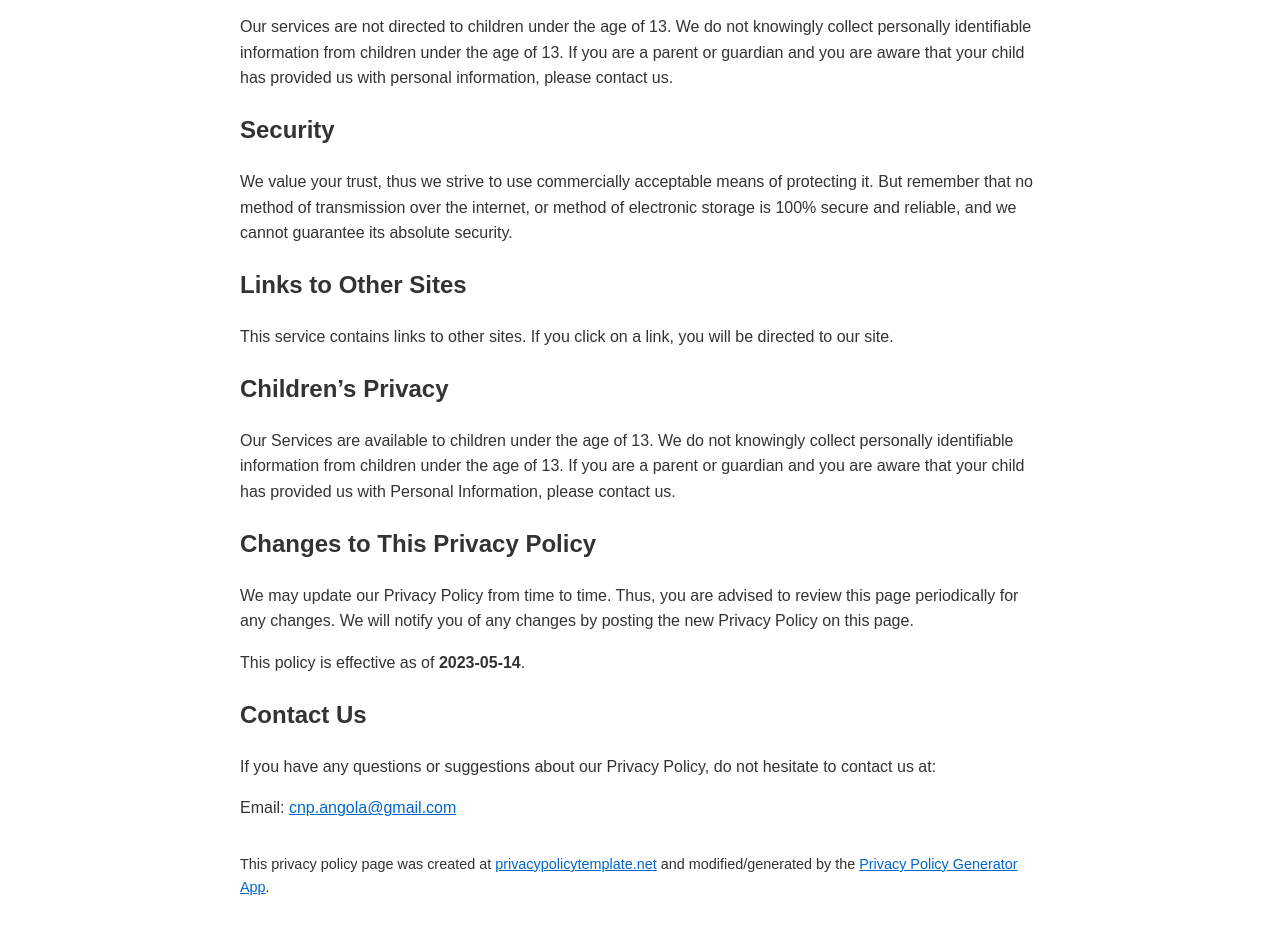
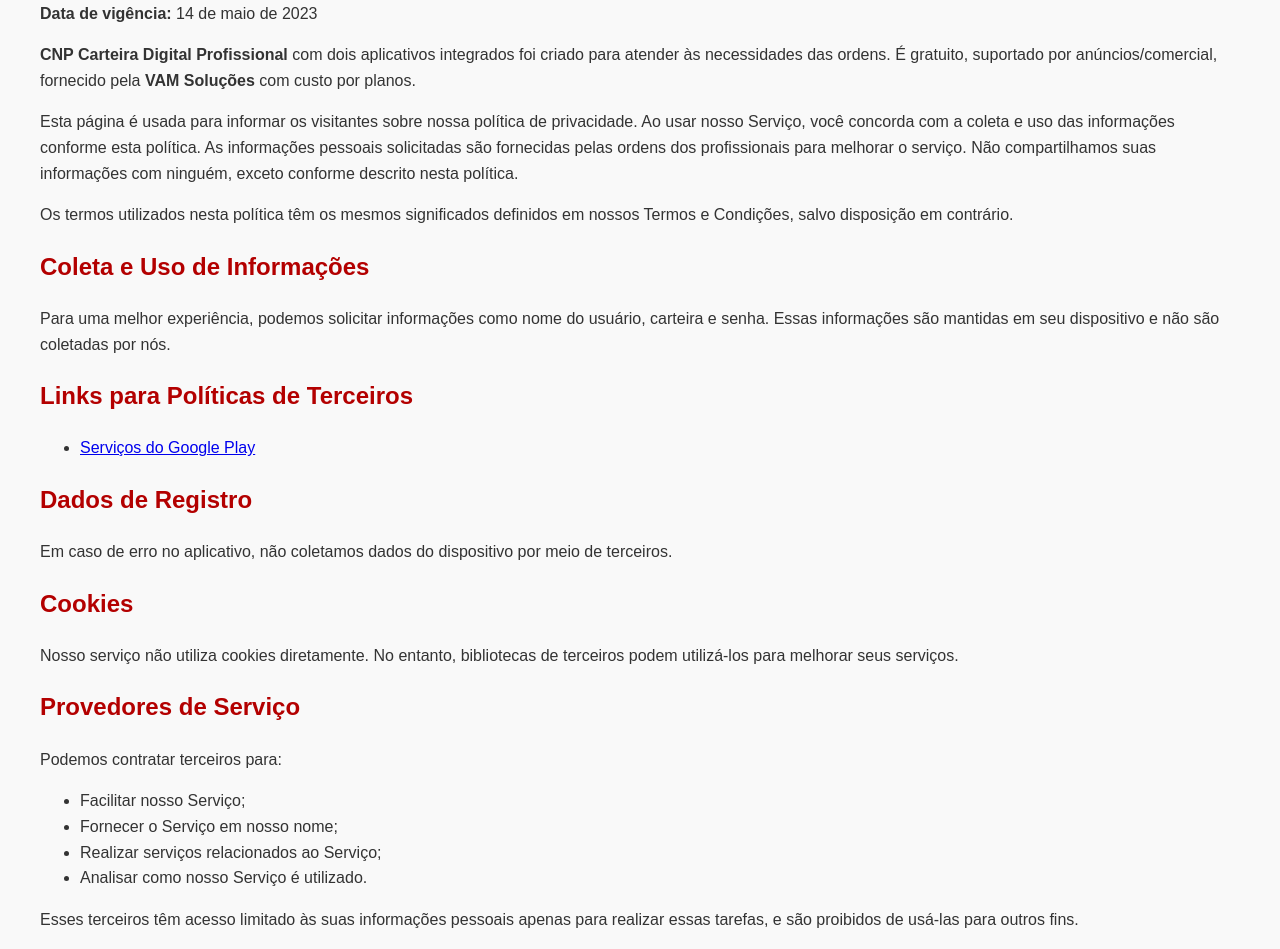
Before and after one commit to ladislaupascoal/politica-de-privacidade, a plain HTML site: page index.html in a window 1280 px wide. Shown: the part 112-1061 px from the top of the page. Drawn offline with Linux system fonts and the light colour scheme.

Commit message:
Update index.html

```diff
--- a/index.html
+++ b/index.html
@@ -1,51 +1,69 @@
 <!DOCTYPE html>
-<html lang="en">
+<html lang="pt-BR">
 <head>
   <meta charset="UTF-8" />
-  <meta name="viewport" content="width=device-width, initial-scale=1.0"/>
-  <title>Privacy Policy</title>
+  <meta name="viewport" content="width=device-width, initial-scale=1.0" />
+  <title>Política de Privacidade</title>
   <style>
     body {
       font-family: Arial, sans-serif;
-      max-width: 800px;
-      margin: 0 auto;
-      padding: 2rem;
       line-height: 1.6;
+      margin: 40px;
+      background-color: #f9f9f9;
       color: #333;
     }
-    h1 {
-      text-align: center;
-      color: #cc0000;
-    }
-    a {
-      color: #0066cc;
+    h1, h2 {
+      color: #b30000;
     }
   </style>
 </head>
 <body>
-  <h1>Privacy Policy</h1>
+  <h1>Política de Privacidade</h1>
+  <p><strong>Data de vigência:</strong> 14 de maio de 2023</p>
 
-  <p>Our services are not directed to children under the age of 13. We do not knowingly collect personally identifiable information from children under the age of 13. If you are a parent or guardian and you are aware that your child has provided us with personal information, please contact us.</p>
+  <p><strong>CNP Carteira Digital Profissional</strong> com dois aplicativos integrados foi criado para atender às necessidades das ordens. É gratuito, suportado por anúncios/comercial, fornecido pela <strong>VAM Soluções</strong> com custo por planos.</p>
 
-  <h2>Security</h2>
-  <p>We value your trust, thus we strive to use commercially acceptable means of protecting it. But remember that no method of transmission over the internet, or method of electronic storage is 100% secure and reliable, and we cannot guarantee its absolute security.</p>
+  <p>Esta página é usada para informar os visitantes sobre nossa política de privacidade. Ao usar nosso Serviço, você concorda com a coleta e uso das informações conforme esta política. As informações pessoais solicitadas são fornecidas pelas ordens dos profissionais para melhorar o serviço. Não compartilhamos suas informações com ninguém, exceto conforme descrito nesta política.</p>
 
-  <h2>Links to Other Sites</h2>
-  <p>This service contains links to other sites. If you click on a link, you will be directed to our site.</p>
+  <p>Os termos utilizados nesta política têm os mesmos significados definidos em nossos Termos e Condições, salvo disposição em contrário.</p>
 
-  <h2>Children’s Privacy</h2>
-  <p>Our Services are available to children under the age of 13. We do not knowingly collect personally identifiable information from children under the age of 13. If you are a parent or guardian and you are aware that your child has provided us with Personal Information, please contact us.</p>
+  <h2>Coleta e Uso de Informações</h2>
+  <p>Para uma melhor experiência, podemos solicitar informações como nome do usuário, carteira e senha. Essas informações são mantidas em seu dispositivo e não são coletadas por nós.</p>
 
-  <h2>Changes to This Privacy Policy</h2>
-  <p>We may update our Privacy Policy from time to time. Thus, you are advised to review this page periodically for any changes. We will notify you of any changes by posting the new Privacy Policy on this page.</p>
-  <p>This policy is effective as of <strong>2023-05-14</strong>.</p>
+  <h2>Links para Políticas de Terceiros</h2>
+  <ul>
+    <li><a href="https://policies.google.com/privacy" target="_blank">Serviços do Google Play</a></li>
+  </ul>
 
-  <h2>Contact Us</h2>
-  <p>If you have any questions or suggestions about our Privacy Policy, do not hesitate to contact us at:</p>
-  <p>Email: <a href="mailto:cnp.angola@gmail.com">cnp.angola@gmail.com</a></p>
+  <h2>Dados de Registro</h2>
+  <p>Em caso de erro no aplicativo, não coletamos dados do dispositivo por meio de terceiros.</p>
 
-  <p style="margin-top: 2rem; font-size: 0.9em;">
-    This privacy policy page was created at <a href="https://privacypolicytemplate.net" target="_blank">privacypolicytemplate.net</a> and modified/generated by the <a href="https://app-privacy-policy-generator.firebaseapp.com/" target="_blank">Privacy Policy Generator App</a>.
-  </p>
+  <h2>Cookies</h2>
+  <p>Nosso serviço não utiliza cookies diretamente. No entanto, bibliotecas de terceiros podem utilizá-los para melhorar seus serviços.</p>
+
+  <h2>Provedores de Serviço</h2>
+  <p>Podemos contratar terceiros para:</p>
+  <ul>
+    <li>Facilitar nosso Serviço;</li>
+    <li>Fornecer o Serviço em nosso nome;</li>
+    <li>Realizar serviços relacionados ao Serviço;</li>
+    <li>Analisar como nosso Serviço é utilizado.</li>
+  </ul>
+  <p>Esses terceiros têm acesso limitado às suas informações pessoais apenas para realizar essas tarefas, e são proibidos de usá-las para outros fins.</p>
+
+  <h2>Segurança</h2>
+  <p>Usamos meios comercialmente aceitáveis para proteger suas informações. No entanto, nenhum método de transmissão pela internet ou armazenamento eletrônico é 100% seguro.</p>
+
+  <h2>Links para Outros Sites</h2>
+  <p>Este serviço pode conter links para outros sites. Se você clicar em um link, será redirecionado para o site correspondente.</p>
+
+  <h2>Privacidade das Crianças</h2>
+  <p>Nossos serviços não estão disponíveis para menores de 13 anos. Se você é pai ou responsável e souber que seu filho nos forneceu dados pessoais, entre em contato conosco.</p>
+
+  <h2>Alterações nesta Política</h2>
+  <p>Esta política pode ser atualizada ocasionalmente. Recomendamos revisar esta página periodicamente para se manter informado.</p>
+
+  <h2>Contato</h2>
+  <p>Se tiver dúvidas ou sugestões sobre nossa Política de Privacidade, envie um e-mail para: <a href="mailto:cnp.angola@gmail.com">cnp.angola@gmail.com</a></p>
 </body>
 </html>
```
